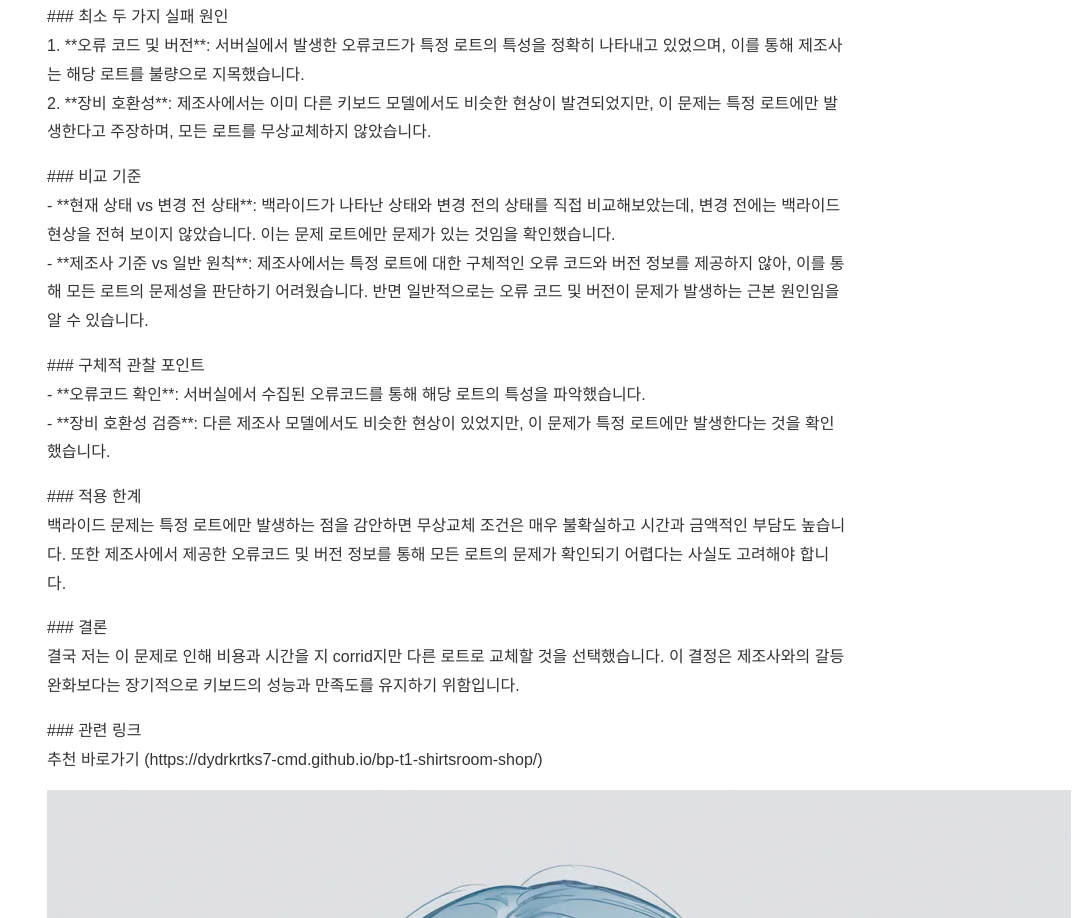
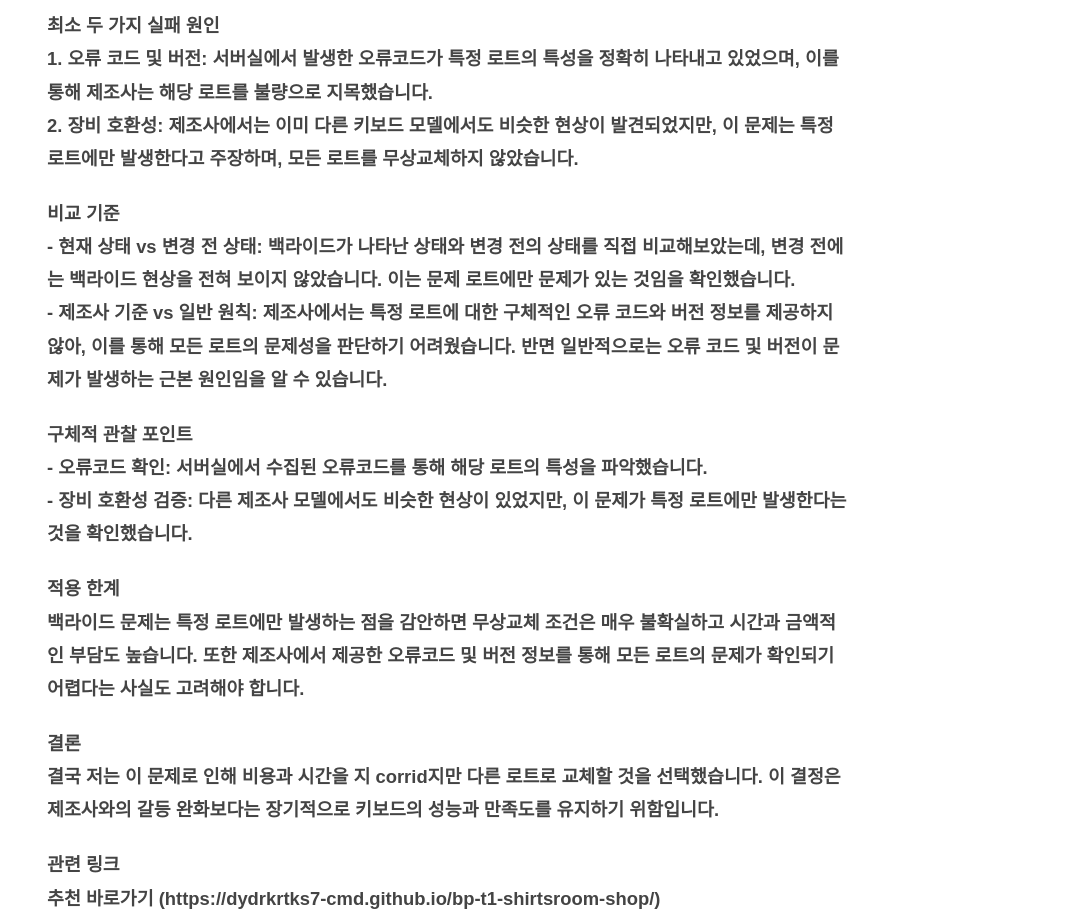
Before and after one commit to cosmos0111-cmyk/bp-sf-t3-1779642675702-339, a plain HTML site: page posts/interview-001-1hfzhdj.html in a window 1280 px wide. Shown: the part 263-1181 px from the top of the page, without its empty margins (193-1280 px from the left). Drawn offline with Linux system fonts and the light colour scheme.

Commit message:
deploy: garbage-free snapshot 2026-07-26T15:52:16.127Z

```diff
--- a/posts/interview-001-1hfzhdj.html
+++ b/posts/interview-001-1hfzhdj.html
@@ -23,12 +23,12 @@
     <h1>구글 상위노출 대행 경험자에게 물어본 현실적인 판단 기준</h1>
     <article>
       <p>아, 진짜... 2023년 겨울, 서버실에서 특정 IPS 패널 로트만을 사용하는 제조사의 키보드가 백라이트 블리드 현상을 보여서 제조사와 갈등이 발생했습니다. 이 문제가 생じ자 저는 즉각 다른 스위치 로트로 교체해볼 생각이었지만, 제조사는 무상교체 조건을 매우 까다롭게 설정했습니다.</p>
-<p>### 최소 두 가지 실패 원인<br>1. **오류 코드 및 버전**: 서버실에서 발생한 오류코드가 특정 로트의 특성을 정확히 나타내고 있었으며, 이를 통해 제조사는 해당 로트를 불량으로 지목했습니다.<br>2. **장비 호환성**: 제조사에서는 이미 다른 키보드 모델에서도 비슷한 현상이 발견되었지만, 이 문제는 특정 로트에만 발생한다고 주장하며, 모든 로트를 무상교체하지 않았습니다.</p>
-<p>### 비교 기준<br>- **현재 상태 vs 변경 전 상태**: 백라이드가 나타난 상태와 변경 전의 상태를 직접 비교해보았는데, 변경 전에는 백라이드 현상을 전혀 보이지 않았습니다. 이는 문제 로트에만 문제가 있는 것임을 확인했습니다.<br>- **제조사 기준 vs 일반 원칙**: 제조사에서는 특정 로트에 대한 구체적인 오류 코드와 버전 정보를 제공하지 않아, 이를 통해 모든 로트의 문제성을 판단하기 어려웠습니다. 반면 일반적으로는 오류 코드 및 버전이 문제가 발생하는 근본 원인임을 알 수 있습니다.</p>
-<p>### 구체적 관찰 포인트<br>- **오류코드 확인**: 서버실에서 수집된 오류코드를 통해 해당 로트의 특성을 파악했습니다.<br>- **장비 호환성 검증**: 다른 제조사 모델에서도 비슷한 현상이 있었지만, 이 문제가 특정 로트에만 발생한다는 것을 확인했습니다.</p>
-<p>### 적용 한계<br>백라이드 문제는 특정 로트에만 발생하는 점을 감안하면 무상교체 조건은 매우 불확실하고 시간과 금액적인 부담도 높습니다. 또한 제조사에서 제공한 오류코드 및 버전 정보를 통해 모든 로트의 문제가 확인되기 어렵다는 사실도 고려해야 합니다.</p>
-<p>### 결론<br>결국 저는 이 문제로 인해 비용과 시간을 지 corrid지만 다른 로트로 교체할 것을 선택했습니다. 이 결정은 제조사와의 갈등 완화보다는 장기적으로 키보드의 성능과 만족도를 유지하기 위함입니다.</p>
-<p>### 관련 링크<br>추천 바로가기 (https://dydrkrtks7-cmd.github.io/bp-t1-shirtsroom-shop/)</p>
+<h3>최소 두 가지 실패 원인<br>1. <strong>오류 코드 및 버전</strong>: 서버실에서 발생한 오류코드가 특정 로트의 특성을 정확히 나타내고 있었으며, 이를 통해 제조사는 해당 로트를 불량으로 지목했습니다.<br>2. <strong>장비 호환성</strong>: 제조사에서는 이미 다른 키보드 모델에서도 비슷한 현상이 발견되었지만, 이 문제는 특정 로트에만 발생한다고 주장하며, 모든 로트를 무상교체하지 않았습니다.</h3>
+<h3>비교 기준<br>- <strong>현재 상태 vs 변경 전 상태</strong>: 백라이드가 나타난 상태와 변경 전의 상태를 직접 비교해보았는데, 변경 전에는 백라이드 현상을 전혀 보이지 않았습니다. 이는 문제 로트에만 문제가 있는 것임을 확인했습니다.<br>- <strong>제조사 기준 vs 일반 원칙</strong>: 제조사에서는 특정 로트에 대한 구체적인 오류 코드와 버전 정보를 제공하지 않아, 이를 통해 모든 로트의 문제성을 판단하기 어려웠습니다. 반면 일반적으로는 오류 코드 및 버전이 문제가 발생하는 근본 원인임을 알 수 있습니다.</h3>
+<h3>구체적 관찰 포인트<br>- <strong>오류코드 확인</strong>: 서버실에서 수집된 오류코드를 통해 해당 로트의 특성을 파악했습니다.<br>- <strong>장비 호환성 검증</strong>: 다른 제조사 모델에서도 비슷한 현상이 있었지만, 이 문제가 특정 로트에만 발생한다는 것을 확인했습니다.</h3>
+<h3>적용 한계<br>백라이드 문제는 특정 로트에만 발생하는 점을 감안하면 무상교체 조건은 매우 불확실하고 시간과 금액적인 부담도 높습니다. 또한 제조사에서 제공한 오류코드 및 버전 정보를 통해 모든 로트의 문제가 확인되기 어렵다는 사실도 고려해야 합니다.</h3>
+<h3>결론<br>결국 저는 이 문제로 인해 비용과 시간을 지 corrid지만 다른 로트로 교체할 것을 선택했습니다. 이 결정은 제조사와의 갈등 완화보다는 장기적으로 키보드의 성능과 만족도를 유지하기 위함입니다.</h3>
+<h3>관련 링크<br>추천 바로가기 (https://dydrkrtks7-cmd.github.io/bp-t1-shirtsroom-shop/)</h3>
 <p><img src="../assets/interior__about__sf-t3-1779642675702-339__1024x1024__f357d0f3b6c57ecd.webp" alt="키보드 제조사 상황 및 해결 방법 정보 제공" loading="lazy" width="1024" height="1024"></p>
 
     <div class="juice-ref-p2klor" style="margin-top:2.5rem;padding:1rem 0;border-top:1px dashed #ccc;font-size:0.9rem;color:#666;">
```
